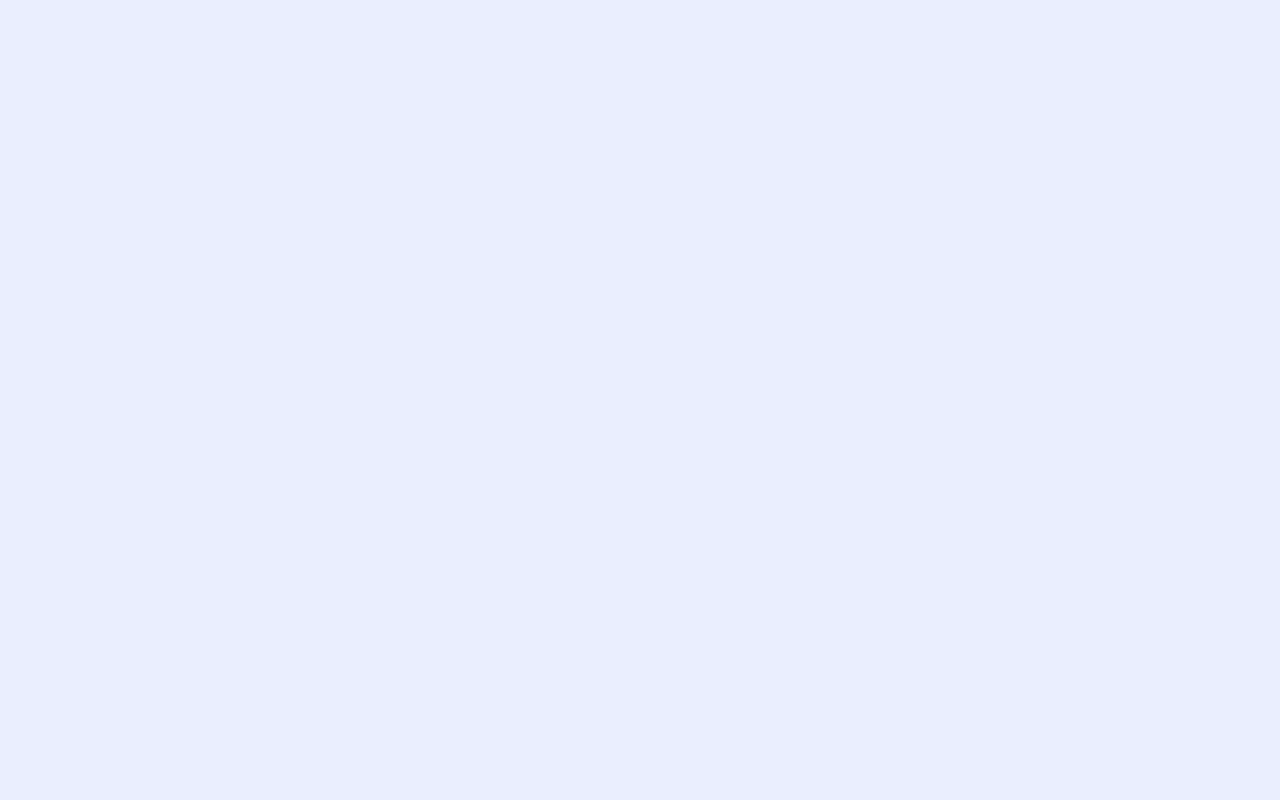
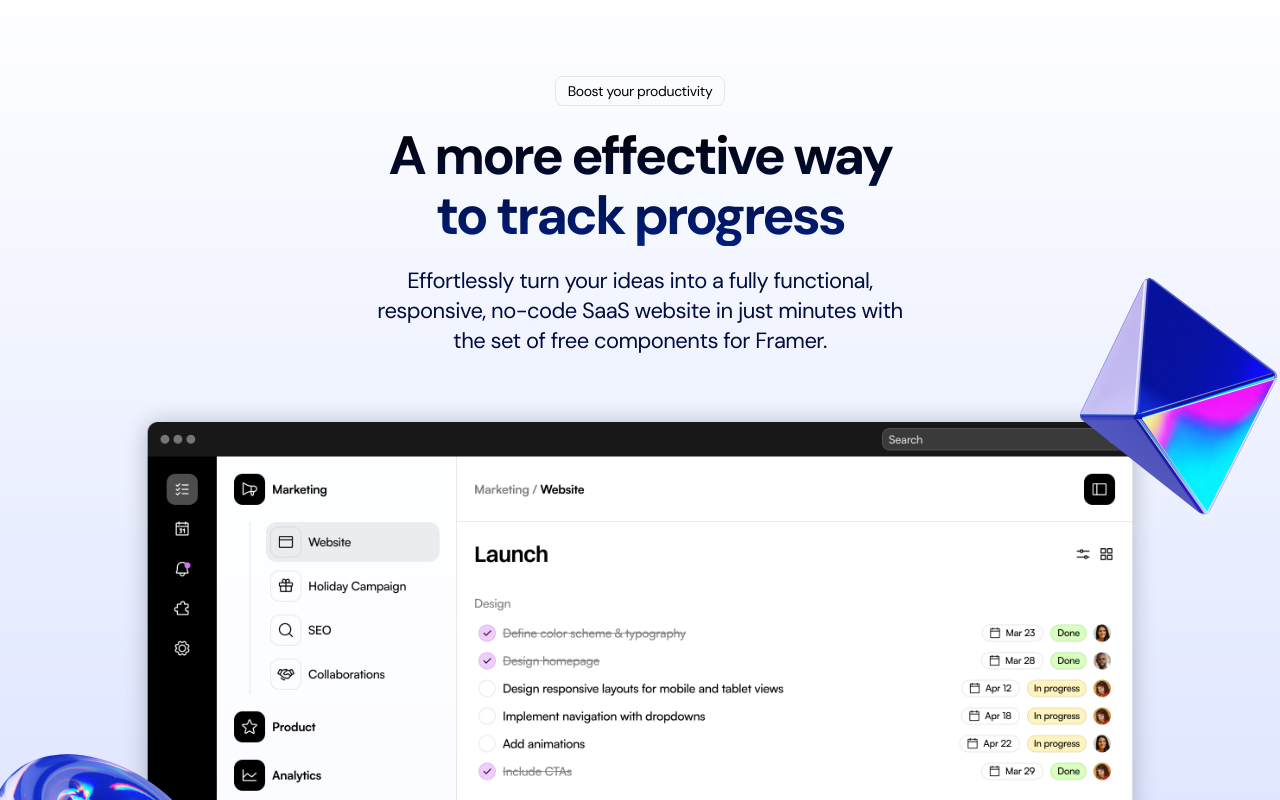
Before and after one commit to AliMoradpour/light-saas-landingpage, a Next.js app: page / in a window 1280 px wide. Shown: the part 980-1780 px from the top of the page. Before the commit the page ends 960 px from the top, so only its background shows below. Built offline with nearby package versions, Linux system fonts and the light colour scheme.

Commit message:
product showcase section completed

```diff
--- a/src/app/globals.css
+++ b/src/app/globals.css
@@ -15,7 +15,11 @@
     @apply text-black bg-transparent;
   }
 
-  .logo-ticker-image{
-    @apply h-8 w-auto
+  .logo-ticker-image {
+    @apply h-8 w-auto;
+  }
+
+  .tag {
+    @apply text-sm inline-flex border border-[#222]/10 px-3 py-1 rounded-lg  tracking-tight;
   }
 }
--- a/src/app/page.tsx
+++ b/src/app/page.tsx
@@ -1,6 +1,7 @@
 import { Header } from "@/sections/Header";
 import { Hero } from "@/sections/Hero";
 import { LogoTicker } from "@/sections/LogoTicker";
+import { ProductShowcase } from "@/sections/ProductShowcase";
 
 export default function Home() {
   return (
@@ -8,6 +9,7 @@ export default function Home() {
       <Header />
       <Hero />
       <LogoTicker />
+      <ProductShowcase />
     </>
   );
 }
--- a/src/sections/Hero.tsx
+++ b/src/sections/Hero.tsx
@@ -12,7 +12,7 @@ export const Hero = () => {
         <div className="md:flex items-center">
           {/* content */}
           <div className="md:w-[478px]">
-            <div className="text-sm inline-flex border border-[#222]/10 px-3 py-1 rounded-lg  tracking-tight">
+            <div className="tag">
               Version 2.0 is here
             </div>
             <h1 className="text-5xl md:text-7xl font-bold tracking-tighter bg-gradient-to-b from-black to-[#001E80] text-transparent bg-clip-text mt-6">
--- a/src/sections/ProductShowcase.tsx
+++ b/src/sections/ProductShowcase.tsx
@@ -1,3 +1,37 @@
+import Image from "next/image";
+
+import productImage from "@/assets/product-image.png";
+import pyramidImage from "@/assets/pyramid.png";
+import tubeImage from "@/assets/tube.png";
+
 export const ProductShowcase = () => {
-  return null;
+  return (
+    <section className="bg-gradient-to-b from-[#fff] to-[#D2DCFF] py-24 overflow-x-clip">
+      <div className="container">
+        <div className="max-w-[540px] mx-auto">
+          <div className="flex justify-center">
+            <div className="tag">Boost your productivity</div>
+          </div>
+          <h2 className="text-center text-3xl md:text-[54px] md:leading-[60px] font-bold tracking-tighter bg-gradient-to-b from-black to-[#001E80] text-transparent bg-clip-text mt-5">
+            A more effective way to track progress
+          </h2>
+          <p className="text-center text-[22px] leading-[30px] tracking-tight text-[#010D3E] mt-5">
+            Effortlessly turn your ideas into a fully functional, responsive, no-code SaaS website in just minutes with
+            the set of free components for Framer.
+          </p>
+        </div>
+        <div className="relative">
+          <Image src={productImage} alt="Product image" className="mt-10" />
+          <Image
+            src={pyramidImage}
+            alt="pyramid image"
+            className="hidden md:block absolute -right-36 -top-32"
+            height={262}
+            width={262}
+          />
+          <Image src={tubeImage} alt="tube image" className="hidden md:block absolute bottom-24 -left-36" height={248} width={248} />
+        </div>
+      </div>
+    </section>
+  );
 };
```
